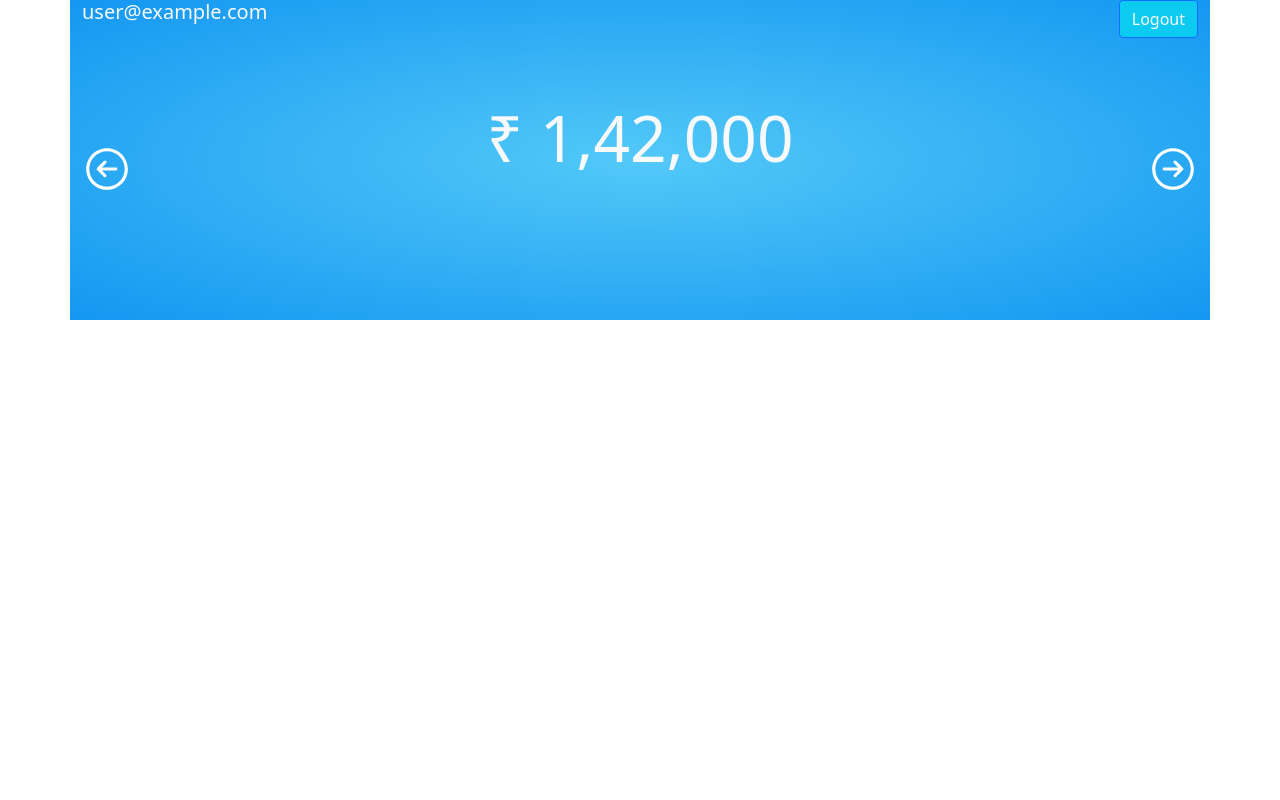
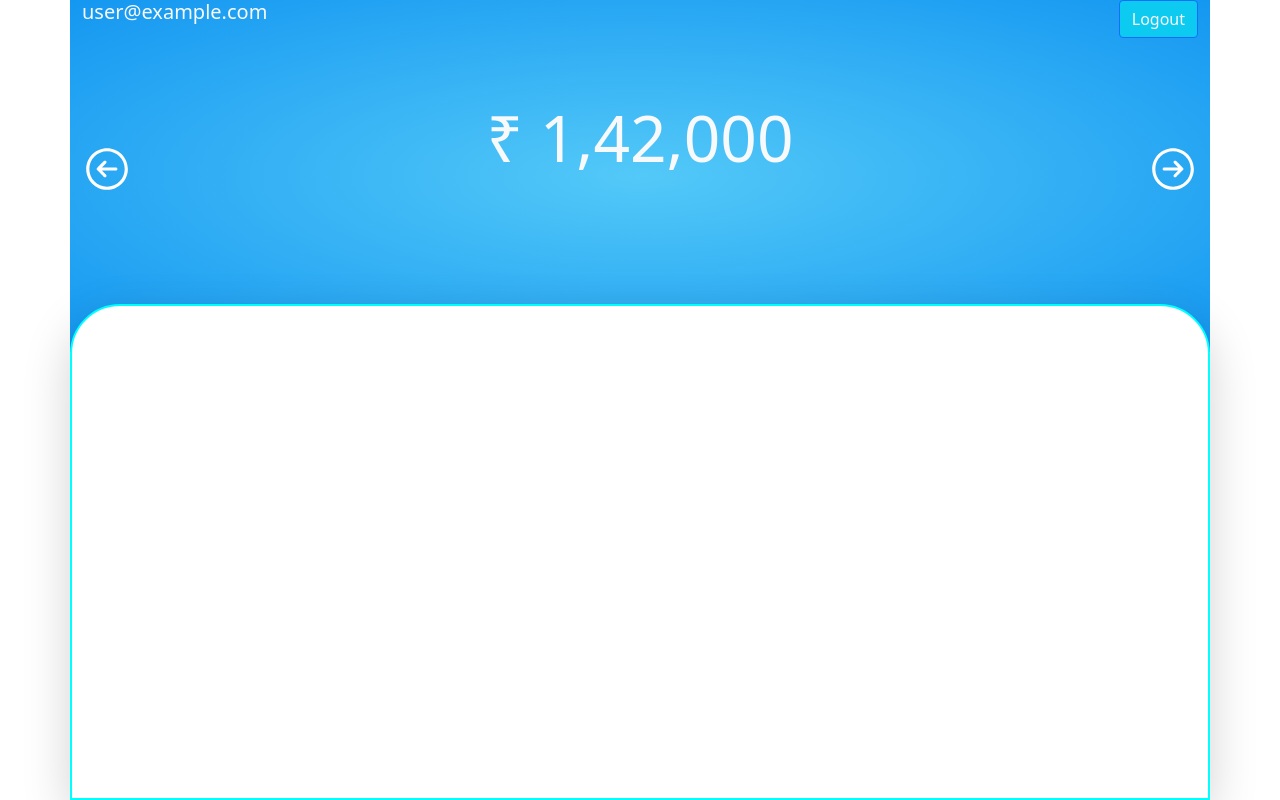
Before and after one commit to TanishkM/Buget-Tracker_web, a React (Create React App) app: page / in a window 1280 px wide. Built offline with nearby package versions, Linux system fonts and the light colour scheme; no server answers; sample sign-in values are in the browser's storage.

Commit message:
DashBoard Bottom

```diff
--- a/src/App.css
+++ b/src/App.css
@@ -39,7 +39,7 @@
 }
 .bk{
   background: radial-gradient(#53c9f8,#1497f1);
-  height: 40vh;
+  height: 44vh;
 }
 .bal{
   padding:30px 1px;
@@ -56,3 +56,18 @@
   height: 40vh;
   margin-top: 18vh;
 }
+
+.bottom{
+  position: absolute;
+  z-index: 3;
+  background-color: white;
+  height:62vh;
+  left:0;
+  right:0;
+  margin-top: -6vh;
+  margin-left: auto;
+  margin-right: auto;
+  border-top-left-radius: 50px;
+  border-top-right-radius: 50px;
+  border: 2px solid cyan;
+}
--- a/src/components/Balance.js
+++ b/src/components/Balance.js
@@ -4,7 +4,7 @@ const Balance = () => {
   return (
     <div>
       <div className='container d-flex align-items-center justify-content-center text-light text-center bal'>
-        <h3 className='d-inline' style={{fontSize:"4em"}}>₹ 1,42,000</h3>
+        <h3 className='d-inline ' style={{fontSize:"4em"}}>₹ 1,42,000</h3>
       </div>
     </div>
   )
--- a/src/components/DashBot.js
+++ b/src/components/DashBot.js
@@ -3,7 +3,7 @@ import React from 'react'
 const DashBot = () => {
   return (
     <div>
-
+      <div className='container bottom shadow-lg'></div>
     </div>
   )
 }
```
